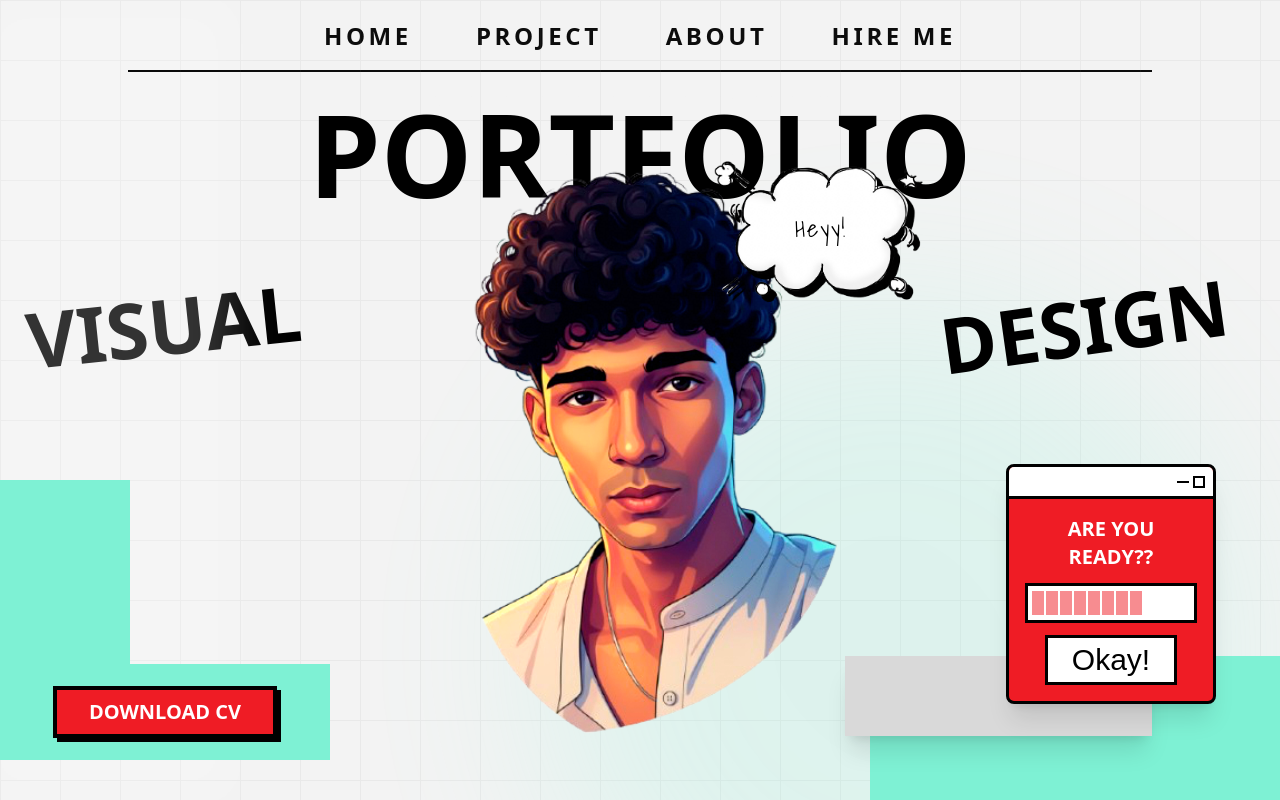
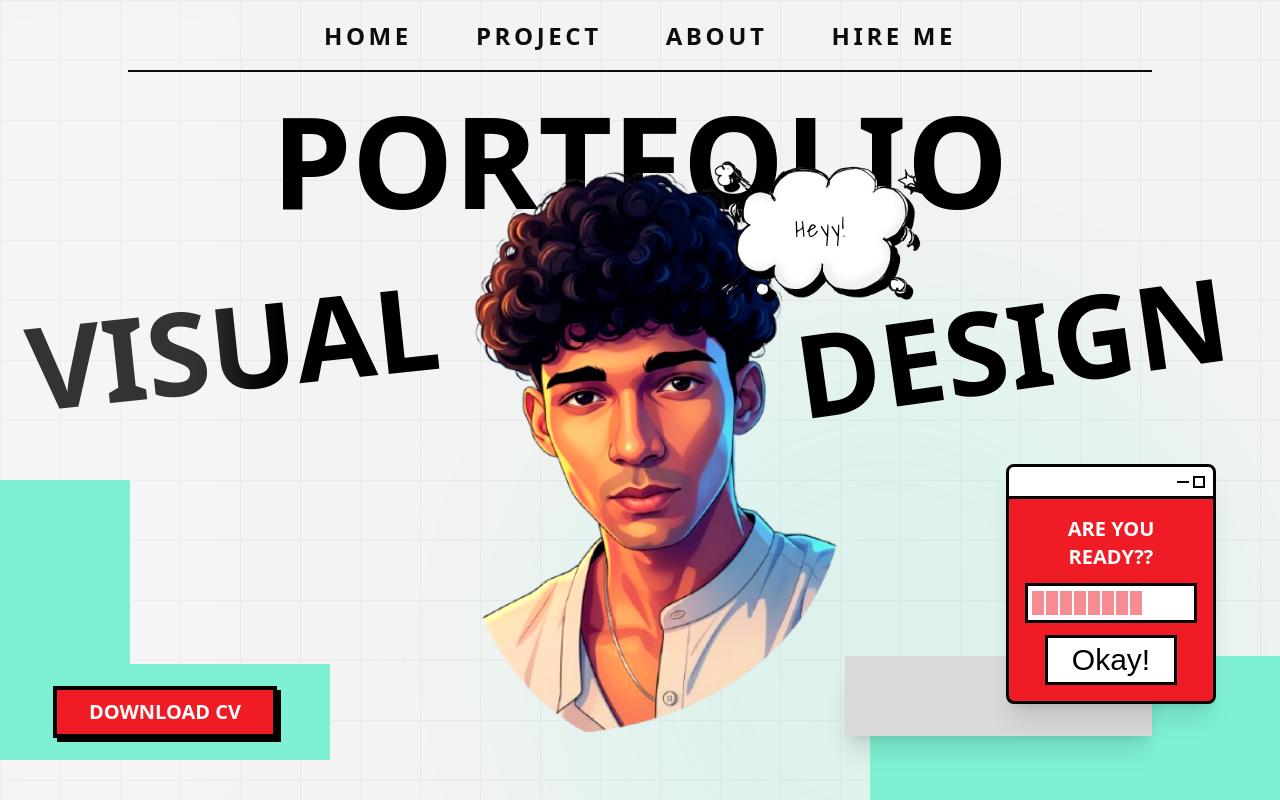
Before and after one commit to adithdev-glitch/newPortfolio, a React (Vite) app: page / in a window 1280 px wide. Shown: the top 800 px of the page. Built offline with nearby package versions, Linux system fonts and the light colour scheme; a web font is replaced by a local one.

Commit message:
update Hero component styles for improved layout and text scaling

```diff
--- a/src/component/HeroImg.jsx
+++ b/src/component/HeroImg.jsx
@@ -25,12 +25,15 @@ const HeroImg = () => {
               transition: { duration: 0.4 },
             }}
             className="
-              w-[65vw]
-              sm:w-[42vw]
-              md:w-[420px]
+              w-[58vw]
+              sm:w-[36vw]
+              md:w-[380px]
+              lg:w-[400px]
               xl:w-[420px]
               max-w-[420px]
-              min-w-[240px]
+              min-w-[220px]
+              h-auto
+              object-contain
             "
             style={{
               filter: "contrast(1.2) saturate(1.3) hue-rotate(-8deg)",
--- a/src/pages/Hero.jsx
+++ b/src/pages/Hero.jsx
@@ -82,7 +82,7 @@ export default function Hero() {
               z-10
               px-2
 
-              text-[clamp(70px,9vw,220px)]
+              text-[clamp(90px,10vw,220px)]
             "
           >
             Portfolio
@@ -109,8 +109,7 @@ export default function Hero() {
               font-black
               uppercase
               text-black
-
-              text-[clamp(45px,6vw,140px)]
+text-[clamp(70px,9vw,200px)]
             "
           >
             Visual
@@ -137,8 +136,7 @@ export default function Hero() {
               font-black
               uppercase
               text-black
-
-              text-[clamp(45px,6vw,140px)]
+text-[clamp(70px,9vw,200px)]
             "
           >
             Design
```
